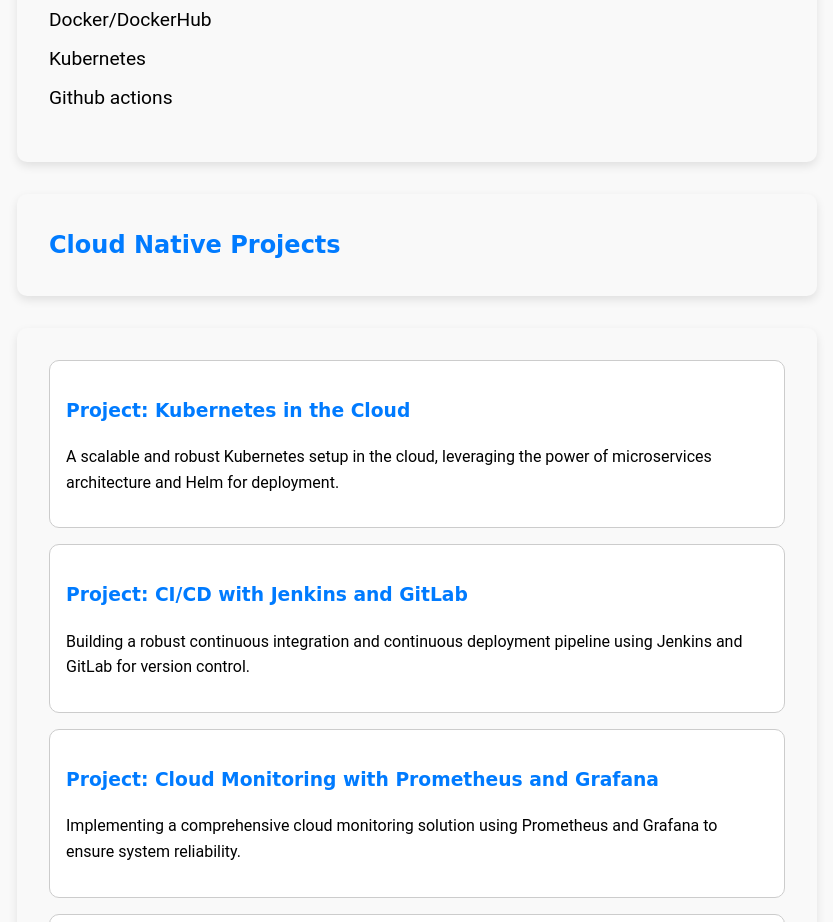
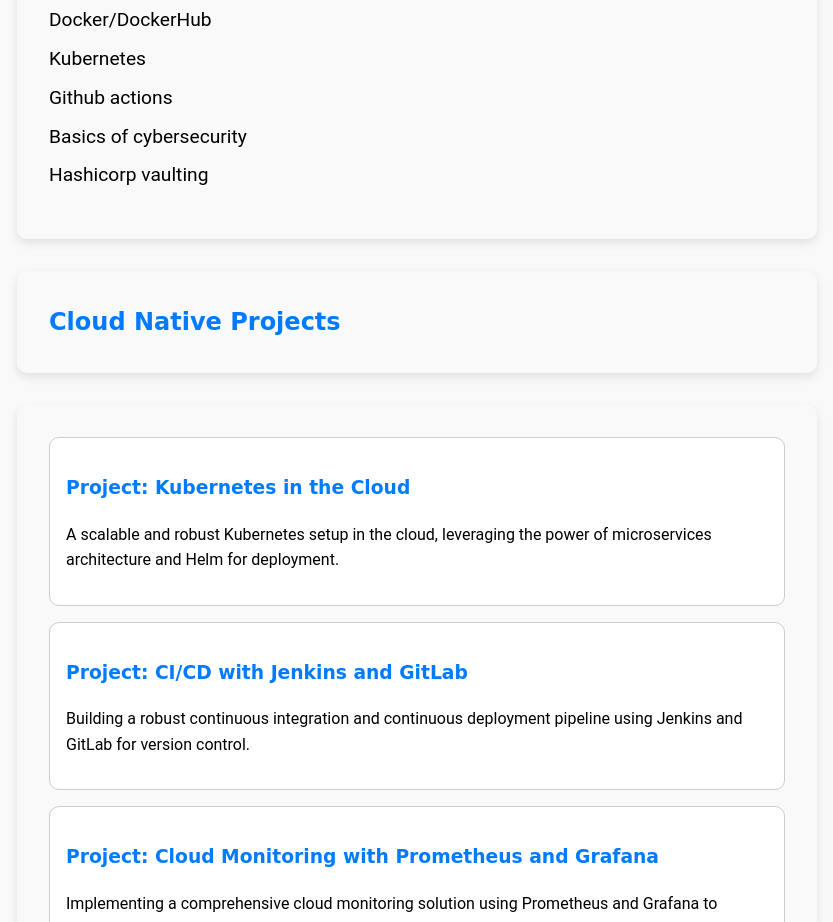
Before and after one commit to saikamal33/Portfolio-website-using-terraform, a plain HTML site: page index.html in a window 1280 px wide. Shown: the part 1251-2173 px from the top of the page, without its empty margins (223-1056 px from the left). Drawn offline with Linux system fonts and the light colour scheme.

Commit message:
Update index.html

```diff
--- a/index.html
+++ b/index.html
@@ -220,7 +220,9 @@
         <li>Terraform</li>
         <li>Docker/DockerHub</li>
         <li>Kubernetes</li>
-	<li>Github actions</li>
+		<li>Github actions</li>
+		<li> Basics of cybersecurity</li>
+		<li>Hashicorp vaulting</li>
       </ul>
     </div>
 
```
